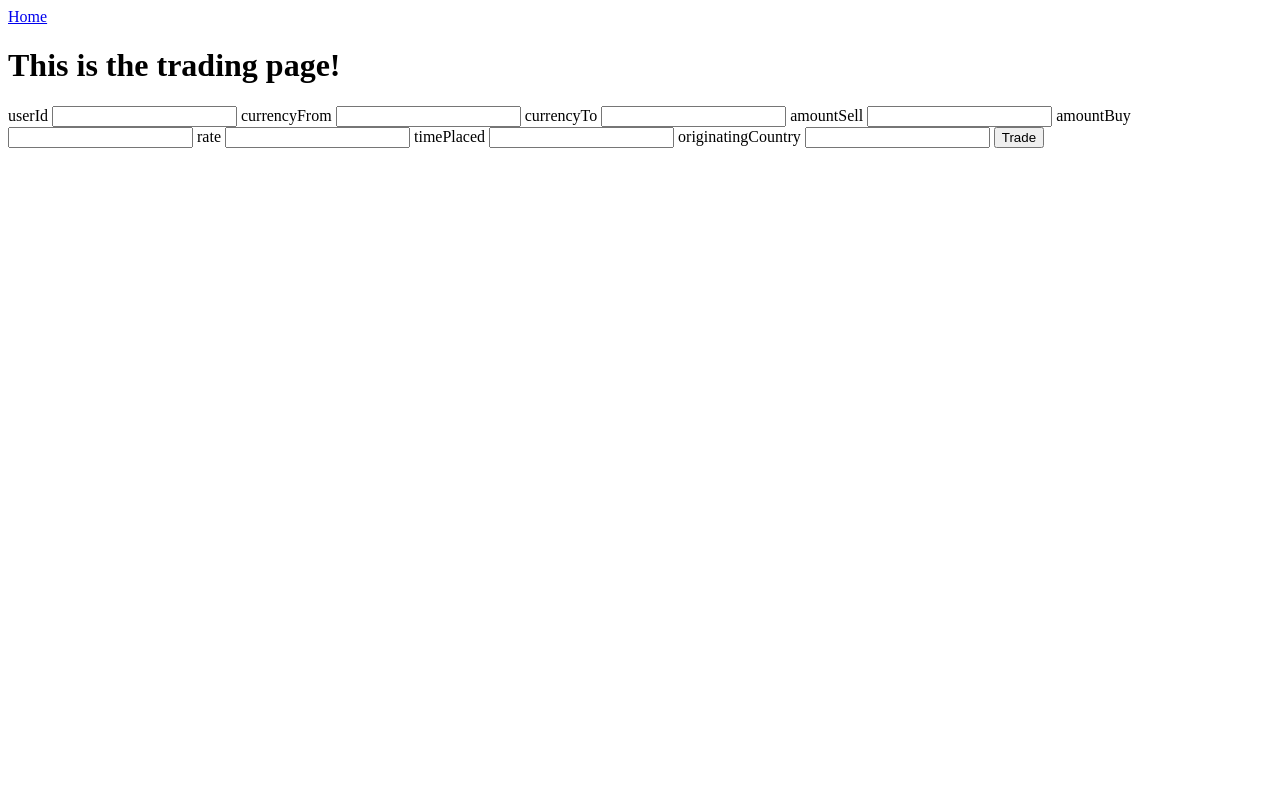
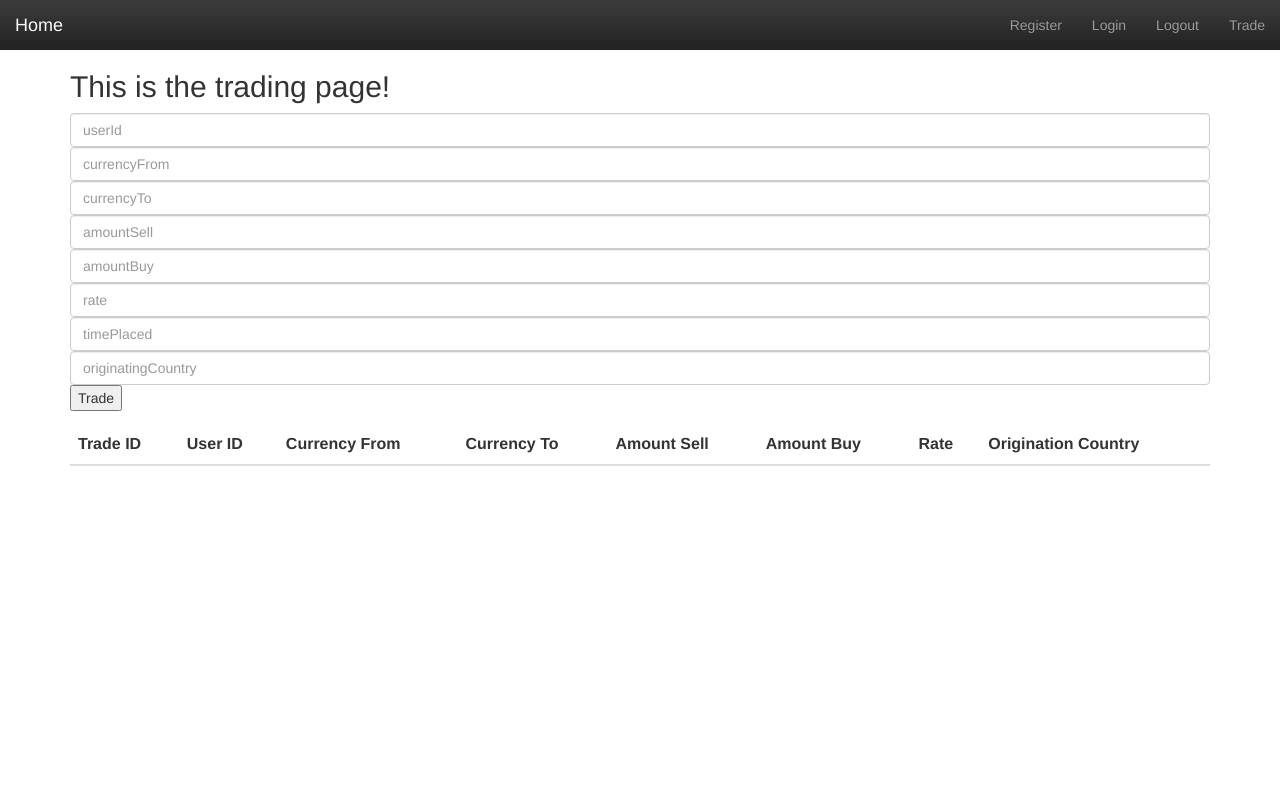
Before and after one commit to PinPinIre/currency-trading, a Flask app: template app/templates/trade.html in a window 1280 px wide. Run offline with Flask 2, Linux system fonts and the light colour scheme; the template is opened without the code that fills it: values that come from a table or form of the project are taken from there, others are empty; some libraries are stand-ins or nearby versions.

Commit message:
Update styles to use Bootstrap 3

```diff
--- /dev/null
+++ b/app/static/css/base.css
@@ -0,0 +1,105 @@
+/*
+ * Base structure
+ */
+
+/* Move down content because we have a fixed navbar that is 50px tall */
+body {
+  padding-top: 50px;
+}
+
+
+/*
+ * Global add-ons
+ */
+
+.sub-header {
+  padding-bottom: 10px;
+  border-bottom: 1px solid #eee;
+}
+
+/*
+ * Top navigation
+ * Hide default border to remove 1px line.
+ */
+.navbar-fixed-top {
+  border: 0;
+}
+
+/*
+ * Sidebar
+ */
+
+/* Hide for mobile, show later */
+.sidebar {
+  display: none;
+}
+@media (min-width: 768px) {
+  .sidebar {
+    position: fixed;
+    top: 51px;
+    bottom: 0;
+    left: 0;
+    z-index: 1000;
+    display: block;
+    padding: 20px;
+    overflow-x: hidden;
+    overflow-y: auto; /* Scrollable contents if viewport is shorter than content. */
+    background-color: #f5f5f5;
+    border-right: 1px solid #eee;
+  }
+}
+
+/* Sidebar navigation */
+.nav-sidebar {
+  margin-right: -21px; /* 20px padding + 1px border */
+  margin-bottom: 20px;
+  margin-left: -20px;
+}
+.nav-sidebar > li > a {
+  padding-right: 20px;
+  padding-left: 20px;
+}
+.nav-sidebar > .active > a,
+.nav-sidebar > .active > a:hover,
+.nav-sidebar > .active > a:focus {
+  color: #fff;
+  background-color: #428bca;
+}
+
+
+/*
+ * Main content
+ */
+
+.main {
+  padding: 20px;
+}
+@media (min-width: 768px) {
+  .main {
+    padding-right: 40px;
+    padding-left: 40px;
+  }
+}
+.main .page-header {
+  margin-top: 0;
+}
+
+
+/*
+ * Placeholder dashboard ideas
+ */
+
+.placeholders {
+  margin-bottom: 30px;
+  text-align: center;
+}
+.placeholders h4 {
+  margin-bottom: 0;
+}
+.placeholder {
+  margin-bottom: 20px;
+}
+.placeholder img {
+  display: inline-block;
+  border-radius: 50%;
+}
--- a/app/templates/_formhelpers.html
+++ b/app/templates/_formhelpers.html
@@ -1,6 +1,7 @@
 {% macro render_field(field) %}
-    {{ field.label }}
-    {{ field(**kwargs)|safe }}
+    {{ field.label(class_="sr-only")}}
+    {% set placeholder = field.label.text %}
+    {{ field(class_="form-control", placeholder=placeholder, **kwargs)|safe }}
   {% if field.errors %}
     <ul class=errors>
     {% for error in field.errors %}
--- a/app/templates/base.html
+++ b/app/templates/base.html
@@ -1,11 +1,42 @@
 <html>
   <head>
-    <title>Welcome</title>
+    <meta charset="utf-8">
+    <meta http-equiv="X-UA-Compatible" content="IE=edge">
+    <meta name="viewport" content="width=device-width, initial-scale=1">
+    <title>Trading Platform</title>
+    <script src="https://ajax.googleapis.com/ajax/libs/jquery/2.1.3/jquery.min.js"></script>
+    <!-- Latest compiled and minified CSS -->
+    <link rel="stylesheet" href="https://maxcdn.bootstrapcdn.com/bootstrap/3.3.4/css/bootstrap.min.css">
+
+    <!-- Optional theme -->
+    <link rel="stylesheet" href="https://maxcdn.bootstrapcdn.com/bootstrap/3.3.4/css/bootstrap-theme.min.css">
+
+    <link rel="stylesheet" href="{{ url_for('static', filename='css/base.css') }}">
   </head>
   <body>
-      <script src="https://ajax.googleapis.com/ajax/libs/jquery/2.1.3/jquery.min.js"></script>
-    <div><a href="/index">Home</a></div>
-    {% block content %}
-    {% endblock %}
+
+    <nav class="navbar navbar-inverse navbar-fixed-top">
+        <div class="container-fluid">
+            <div class="navbar-header">
+                <a class="navbar-brand" href="/index">Home</a>
+            </div>
+            <div class="navbar-collapse collapse">
+                <ul class="nav navbar-nav navbar-right">
+                    <li><a href="/register">Register</a></li>
+                    <li><a href="/login">Login</a></li>
+                    <li><a href="/logout">Logout</a></li>
+                    <li><a href="/trade">Trade</a></li>
+                </ul>
+            </div>
+        </div>
+    </nav>
+    <div class="container-fluid">
+        <div class="row">
+            {% block content %}
+            {% endblock %}
+        </div>
+    </div>
+    <!-- Latest compiled and minified JavaScript -->
+    <script src="https://maxcdn.bootstrapcdn.com/bootstrap/3.3.4/js/bootstrap.min.js"></script>
   </body>
 </html>
--- a/app/templates/trade.html
+++ b/app/templates/trade.html
@@ -1,8 +1,9 @@
 {% extends "base.html" %}
 {% block content %}
-    <h1>This is the trading page!</h1>
     {% from "_formhelpers.html" import render_field %}
+    <div class="container">
         <form id="trade_form" method=post action="/">
+            <h2>This is the trading page!</h2>
             {{ render_field(form.userId) }}
             {{ render_field(form.currencyFrom) }}
             {{ render_field(form.currencyTo) }}
@@ -13,19 +14,35 @@
             {{ render_field(form.originatingCountry) }}
             <button type="button" id="makeTrade">Trade</button>
         </form>
-    <ul>
+    </div>
+    <div class="container">
+        <table class="table table-striped">
+            <thead><tr>
+                <th>Trade ID</th>
+                <th>User ID</th>
+                <th>Currency From</th>
+                <th>Currency To</th>
+                <th>Amount Sell</th>
+                <th>Amount Buy</th>
+                <th>Rate</th>
+                <th>Origination Country</th>
+            </tr></thead>
+            <tbody>
                 {% for trade in trades %}
-        <li>| {{ trade.id }} | {{ trade.userId }} | {{ trade.currencyFrom }} | {{ trade.currencyTo }} | {{ trade.amountSell }} | {{ trade.amountBuy }} | {{ trade.rate }} | {{ trade.timePlaced }} | {{ trade.originatingCountry }} |</li>
+                    <tr>
+                        <th>{{ trade.id }}</th>
+                        <th>{{ trade.userId }}</th>
+                        <th>{{ trade.currencyFrom }}</th>
+                        <th>{{ trade.currencyTo }}</th>
+                        <th>{{ trade.amountSell }}</th>
+                        <th>{{ trade.amountBuy }}</th>
+                        <th>{{ trade.rate }}</th>
+                        <th>{{ trade.timePlaced }}</th>
+                        <th>{{ trade.originatingCountry }}</th>
+                    </tr>
                 {% endfor %}
-    </ul>
+            </tbody>
+        </table>
+    </div>
     <script src="{{ url_for('static', filename='js/trades.js') }}"></script>
 {% endblock %}
-
-self.userId = user
-self.currencyFrom = cfrom
-self.currencyTo = cto
-self.amountSell = sell
-self.amountBuy = buy
-self.rate = rate
-self.timePlaced = time
-self.originatingCountry = origin
```
Also changed, not shown: app/static/css/signin.css (added, +40 -0 lines), app/templates/login.html (+11 -8 lines), app/templates/register.html (+5 -3 lines). Lines whose indentation alone changed are shown as unchanged.
